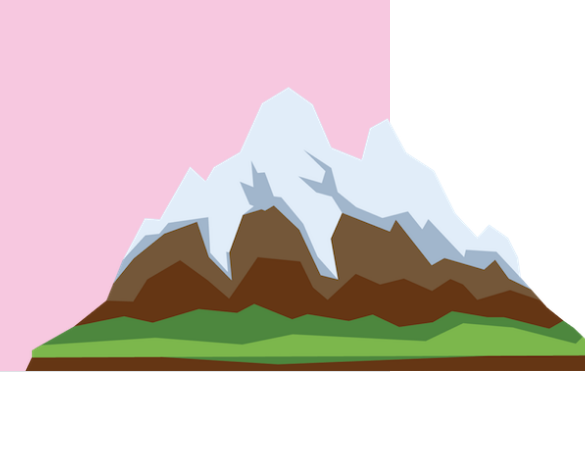
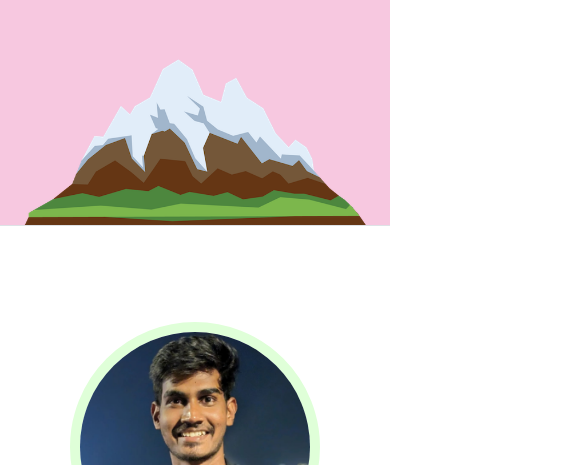
Before and after one commit to KVK666/portfolio, a plain HTML site: page index.html in a window 390 px wide. Shown: the part 350-815 px from the top of the page, 585 px wide, since content can reach past the window. Drawn offline with nearby package versions, Linux system fonts and the light colour scheme.

Commit message:
made the mountain image responsive

```diff
--- a/index.html
+++ b/index.html
@@ -43,7 +43,7 @@
 
 
 
-              <img class="mountain" src="./images/mountain.png" height="350" alt="mountain-img">
+              <img class="mountain img-fluid" src="./images/mountain.png" height="350" alt="mountain-img">
             </div>
 
           </div>
```
